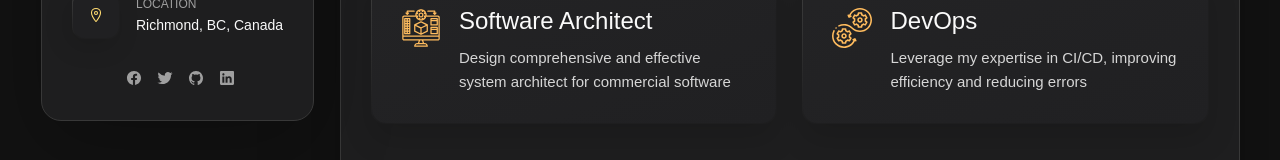
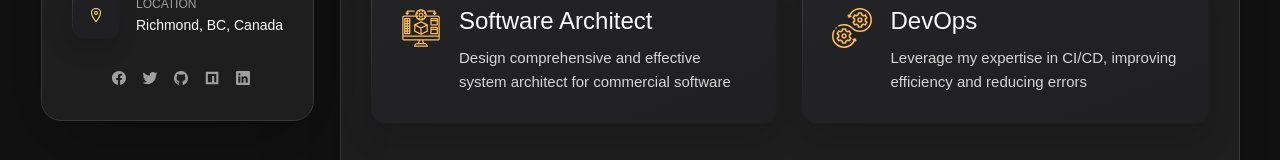
Before and after one commit to xboy2012/xboy2012.github.io, a Next.js app: page / in a window 1280 px wide. Shown: the part 608-768 px from the top of the page. Built offline with nearby package versions, Linux system fonts and the light colour scheme.

Commit message:
feat: add npm

```diff
--- /dev/null
+++ b/components/Icons/LogoNpm.tsx
@@ -0,0 +1,13 @@
+export const LogoNpm = () => {
+  return (
+    <svg
+      xmlns="http://www.w3.org/2000/svg"
+      viewBox="0 0 150 150"
+      width="16"
+      height="16"
+      fill="currentColor"
+    >
+      <path d="M16.78,16.67V134.59H134.7V16.67Zm98.15,98.16H95.16V56.2H75.39v58.63H36.54V36.44h78.39Z" />
+    </svg>
+  );
+};
--- /dev/null
+++ b/components/SideBar/LinkNpm.tsx
@@ -0,0 +1,25 @@
+import { LogoNpm } from '../Icons/LogoNpm';
+import { userData } from '../../src/data';
+
+export const LinkNpm = () => {
+  const { npm } = userData;
+  if (!npm) {
+    return null;
+  }
+
+  const title = `Npm:${npm}`;
+
+  return (
+    <li>
+      <a
+        title={title}
+        href={`https://www.npmjs.com/~${npm}`}
+        target="_blank"
+        className="block text-lightGray70 text-lg hover:text-lightGray"
+      >
+        <LogoNpm />
+        <span style={{ display: 'none' }}>{npm}</span>
+      </a>
+    </li>
+  );
+};
--- a/components/SideBar/SideBar.tsx
+++ b/components/SideBar/SideBar.tsx
@@ -8,6 +8,7 @@ import { ContactItemLocation } from './ContactItemLocation';
 import { LinkFacebook } from './LinkFacebook';
 import { LinkTwitter } from './LinkTwitter';
 import { LinkGithub } from './LinkGithub';
+import { LinkNpm } from './LinkNpm';
 import { LinkLinkedin } from './LinkLinkedin';
 import { InfoCard } from './InfoCard';
 import { Separator } from './Separator';
@@ -63,6 +64,7 @@ export const SideBar = () => {
           <LinkFacebook />
           <LinkTwitter />
           <LinkGithub />
+          <LinkNpm />
           <LinkLinkedin />
         </ul>
       </div>
--- a/src/data.ts
+++ b/src/data.ts
@@ -9,6 +9,7 @@ export const userData: UserData = {
   facebook: 'xboy2012',
   twitter: 'xboy2012',
   github: 'xboy2012',
+  npm: 'xboy2012',
   linkedin: 'xboy2012',
 
   intro: [
--- a/src/types.ts
+++ b/src/types.ts
@@ -18,6 +18,7 @@ export interface UserData {
   facebook: string;
   twitter: string;
   github: string;
+  npm: string;
   linkedin: string;
   intro: string[];
   educations: TimelineItem[];
```
